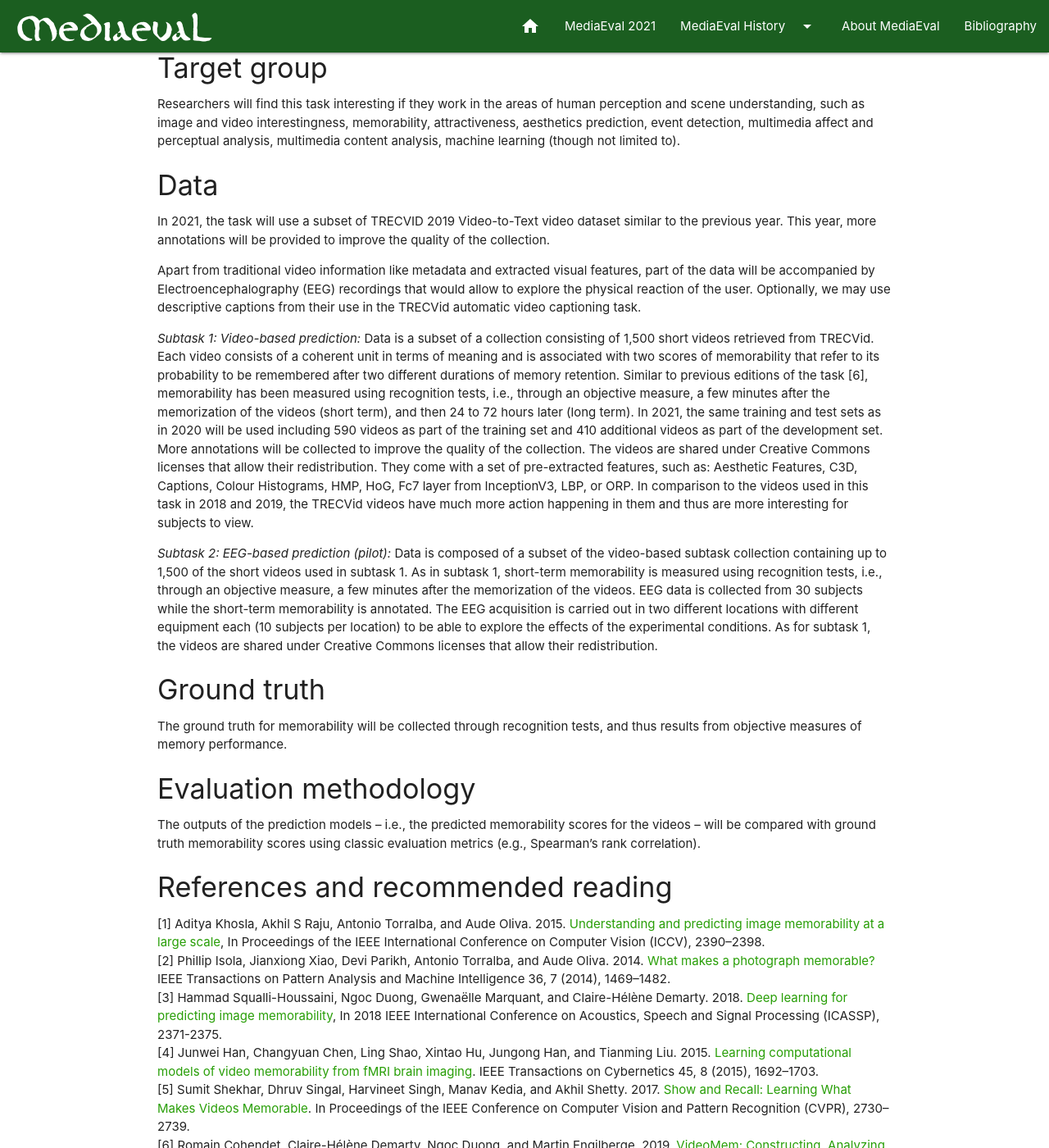
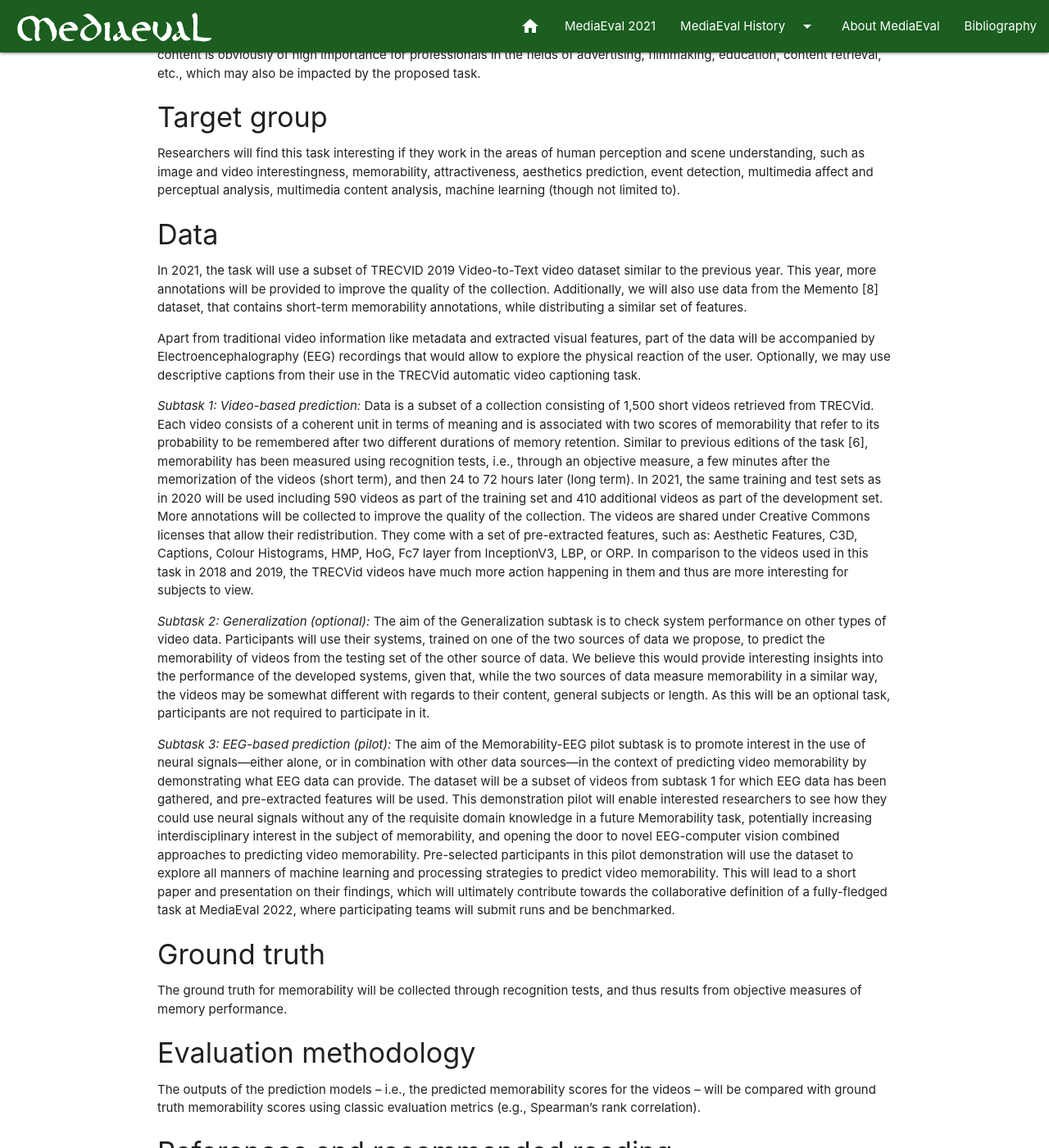
Before and after one commit to multimediaeval/multimediaeval.github.io, a Jekyll site: the page built from _editions/2021/tasks/memorability.md, in a window 1280 px wide and 1400 px high, scrolled down 762 px. Shown: the whole window at 82% size. Built offline with Jekyll 4.4.1, drawn with Linux system fonts in a browser that asks for light colours; some of the changed text lies outside the part shown.

Commit message:
Update memorability.md

```diff
--- a/_editions/2021/tasks/memorability.md
+++ b/_editions/2021/tasks/memorability.md
@@ -20,8 +20,11 @@ Understanding what makes a video memorable has a very broad range of current app
 Participants are required to generate automatic systems that predict short-term and long-term memorability scores of new videos based on the given video dataset and their memorability scores.
 <!-- # Please add a short description of what the participant must do for this subtask. (Possibly some of the info from the data section below can be moved here.)-->
 
-*Subtask 2: EEG-based prediction (pilot):*
-Participants are required to generate automatic systems that predict short-term memorability scores of new videos based on the given EEG data.
+*Subtask 2: Generalization (optional):*
+Participants will train their system on one of the two sources of data we provide and will test them on the other source of data. This is an optional subtask.
+
+*Subtask 3: EEG-based prediction (pilot):*
+Participants are required to generate automatic systems that predict short-term memorability scores of new videos based on the given EEG data. This is a pilot subtask.
 <!-- # Same as above. Please add a short description of what the participant must do for this subtask. (Possibly some of the info from the data section below can be moved here.)-->
 
 #### Motivation and background
@@ -34,13 +37,15 @@ Researchers will find this task interesting if they work in the areas of human p
 
 #### Data
 <!-- # Please rewrite this next sentence. The description of the data should not imply that the reader should know anything about what happend last year. It's  important to note that it is the same video data, but do that at the end for completeness and not at the beginning. Strictly speaking the data is not the same because there are new annotations.-->
-In 2021, the task will use a subset of TRECVID 2019 Video-to-Text video dataset similar to the previous year. This year, more annotations will be provided to improve the quality of the collection.
+In 2021, the task will use a subset of TRECVID 2019 Video-to-Text video dataset similar to the previous year. This year, more annotations will be provided to improve the quality of the collection. Additionally, we will also use data from the Memento [8] dataset, that contains short-term memorability annotations, while distributing a similar set of features.
 
 Apart from traditional video information like metadata and extracted visual features, part of the data will be accompanied by Electroencephalography (EEG) recordings that would allow to explore the physical reaction of the user. Optionally, we may use descriptive captions from their use in the TRECVid automatic video captioning task.
 
 *Subtask 1: Video-based prediction:* Data is a subset of a collection consisting of 1,500 short videos retrieved from TRECVid. Each video consists of a coherent unit in terms of meaning and is associated with two scores of memorability that refer to its probability to be remembered after two different durations of memory retention. Similar to previous editions of the task [6], memorability has been measured using recognition tests, i.e., through an objective measure, a few minutes after the memorization of the videos (short term), and then 24 to 72 hours later (long term). In 2021, the same training and test sets as in 2020 will be used  including 590 videos as part of the training set and 410 additional videos as part of the development set. More annotations will be collected to improve the quality of the collection. The videos are shared under Creative Commons licenses that allow their redistribution. They come with a set of pre-extracted features, such as: Aesthetic Features, C3D, Captions, Colour Histograms, HMP, HoG, Fc7 layer from InceptionV3, LBP, or ORP.  In comparison to the videos used in this task in 2018 and 2019, the TRECVid videos have much more action happening in them and thus are more interesting for subjects to view.
 
-*Subtask 2: EEG-based prediction (pilot):* Data is composed of a subset of the video-based subtask collection containing up to 1,500 of the short videos used in subtask 1. As in subtask 1, short-term memorability is measured using recognition tests, i.e., through an objective measure, a few minutes after the memorization of the videos. EEG data is collected from 30 subjects while the short-term memorability is annotated. The EEG acquisition is carried out in two different locations with different equipment each (10 subjects per location) to be able to explore the effects of the experimental conditions. As for subtask 1, the videos are shared under Creative Commons licenses that allow their redistribution.
+*Subtask 2: Generalization (optional):* The aim of the Generalization subtask is to check system performance on other types of video data. Participants will use their systems, trained on one of the two sources of data we propose, to predict the memorability of videos from the testing set of the other source of data. We believe this would provide interesting insights into the performance of the developed systems, given that, while the two sources of data measure memorability in a similar way, the videos may be somewhat different with regards to their content, general subjects or length. As this will be an optional task, participants are not required to participate in it.
+
+*Subtask 3: EEG-based prediction (pilot):* The aim of the Memorability-EEG pilot subtask is to promote interest in the use of neural signals—either alone, or in combination with other data sources—in the context of predicting video memorability by demonstrating what EEG data can provide. The dataset will be a subset of videos from subtask 1 for which EEG data has been gathered, and pre-extracted features will be used. This demonstration pilot will enable interested researchers to see how they could use neural signals without any of the requisite domain knowledge in a future Memorability task, potentially increasing interdisciplinary interest in the subject of memorability, and opening the door to novel EEG-computer vision combined approaches to predicting video memorability. Pre-selected participants in this pilot demonstration will use the dataset to explore all manners of machine learning and processing strategies to predict video memorability. This will lead to a short paper and presentation on their findings, which will ultimately contribute towards the collaborative definition of a fully-fledged task at MediaEval 2022, where participating teams will submit runs and be benchmarked.
 
 #### Ground truth
 The ground truth for memorability will be collected through recognition tests, and thus results from objective measures of memory performance.
@@ -58,6 +63,8 @@ The outputs of the prediction models – i.e., the predicted memorability scores
 [5] Sumit Shekhar, Dhruv Singal, Harvineet Singh, Manav Kedia, and Akhil Shetty. 2017. [Show and Recall: Learning What Makes Videos Memorable](https://openaccess.thecvf.com/content_ICCV_2017_workshops/papers/w40/Shekhar_Show_and_Recall_ICCV_2017_paper.pdf). In Proceedings of the IEEE Conference on Computer Vision and Pattern Recognition (CVPR), 2730–2739.\
 [6] Romain Cohendet, Claire-Hélène Demarty, Ngoc Duong, and Martin Engilberge. 2019. [VideoMem: Constructing, Analyzing, Predicting Short-term and Long-term Video Memorability](https://openaccess.thecvf.com/content_ICCV_2019/papers/Cohendet_VideoMem_Constructing_Analyzing_Predicting_Short-Term_and_Long-Term_Video_Memorability_ICCV_2019_paper.pdf). In Proceedings of the IEEE International Conference on Computer Vision (ICCV), 2531-2540. \
 [7] Mihai Gabriel Constantin, Miriam Redi, Gloria Zen, and Bodgan Ionescu. 2019. [Computational Understanding of Visual Interestingness Beyond Semantics: Literature Survey and Analysis of Covariates](http://campus.pub.ro/lab7/bionescu/index_files/pub/2018_ACM_CSUR-draft.pdf). ACM Computing Surveys, 52(2).
+[8] Anelise Newman, Camilo Fosco, Vincent Casser, Allen Lee, Barry McNamara, and Aude Oliva. 2020. [Modeling Effects of Semantics and Decay on Video Memorability
+](https://arxiv.org/pdf/2009.02568.pdf). European Conference on Computer Vision (ECCV), 2020.
 
 
 #### Task organizers
```
